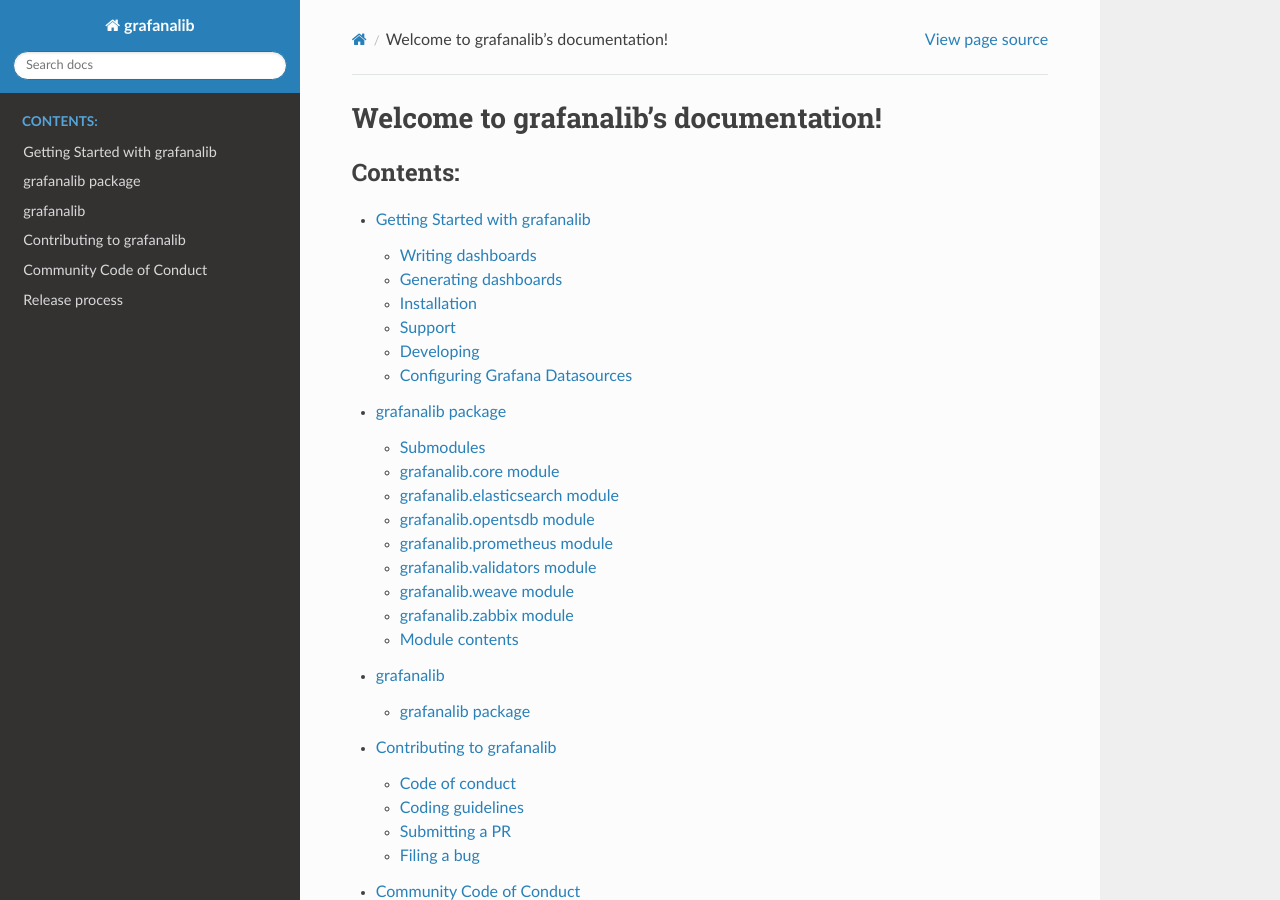
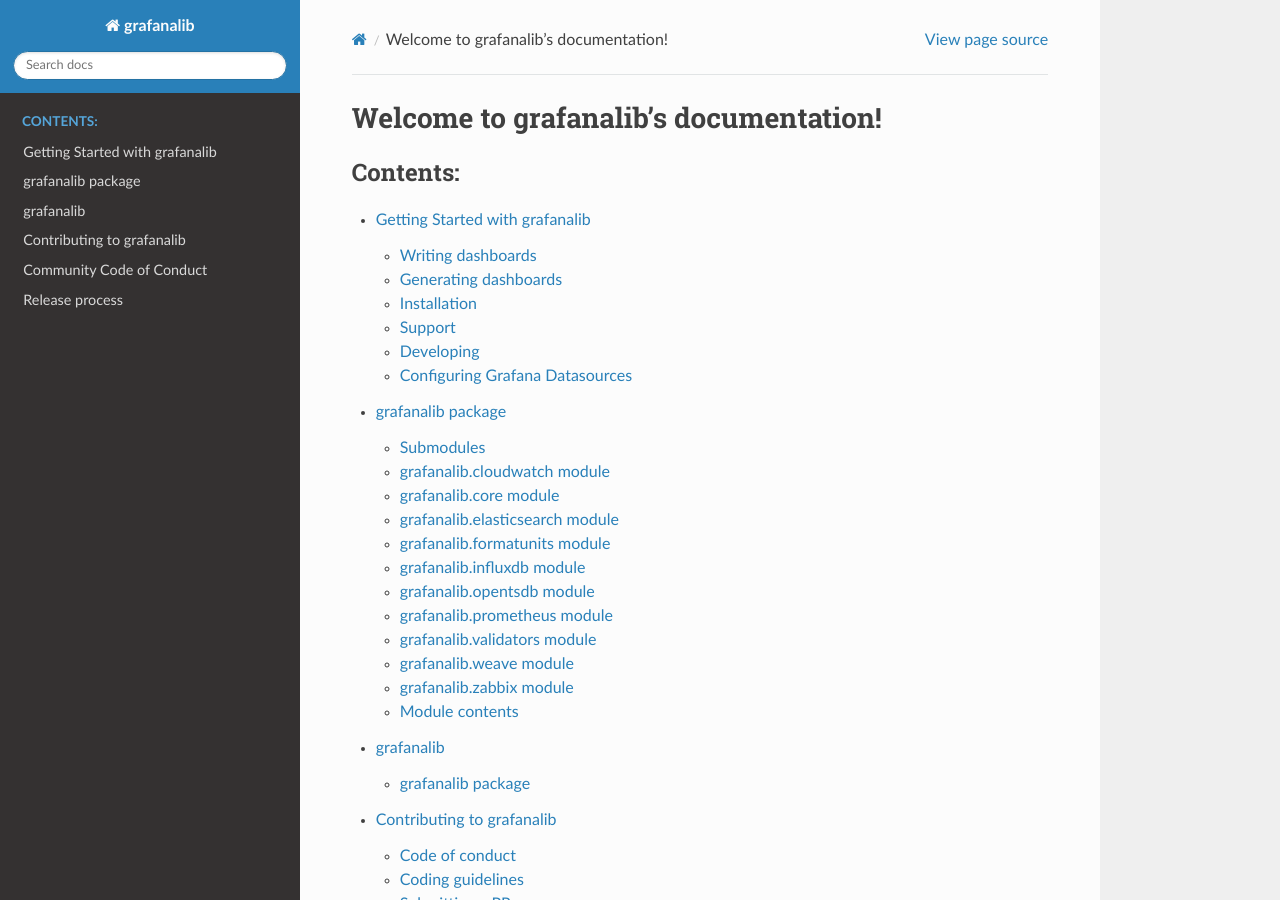
Before and after one commit to Justin121983/grafanalib, a Sphinx documentation site: the page built from docs/index.rst, in a window 1280 px wide and 900 px high. Built offline with Sphinx 7.4.7 and the Read the Docs theme 2.0.0, drawn with Linux system fonts in a browser that asks for light colours.

```diff
--- a/docs/api/grafanalib.rst
+++ b/docs/api/grafanalib.rst
@@ -3,6 +3,14 @@ grafanalib package
 
 Submodules
 ----------
+
+grafanalib.cloudwatch module
+----------------------------
+
+.. automodule:: grafanalib.cloudwatch
+   :members:
+   :undoc-members:
+   :show-inheritance:
 
 grafanalib.core module
 ----------------------
@@ -16,6 +24,22 @@ grafanalib.elasticsearch module
 -------------------------------
 
 .. automodule:: grafanalib.elasticsearch
+   :members:
+   :undoc-members:
+   :show-inheritance:
+
+grafanalib.formatunits module
+-----------------------------
+
+.. automodule:: grafanalib.formatunits
+   :members:
+   :undoc-members:
+   :show-inheritance:
+
+grafanalib.influxdb module
+--------------------------
+
+.. automodule:: grafanalib.influxdb
    :members:
    :undoc-members:
    :show-inheritance:
@@ -60,7 +84,6 @@ grafanalib.zabbix module
    :undoc-members:
    :show-inheritance:
 
-
 Module contents
 ---------------
 
```
Also changed, not shown: 1 other file.
